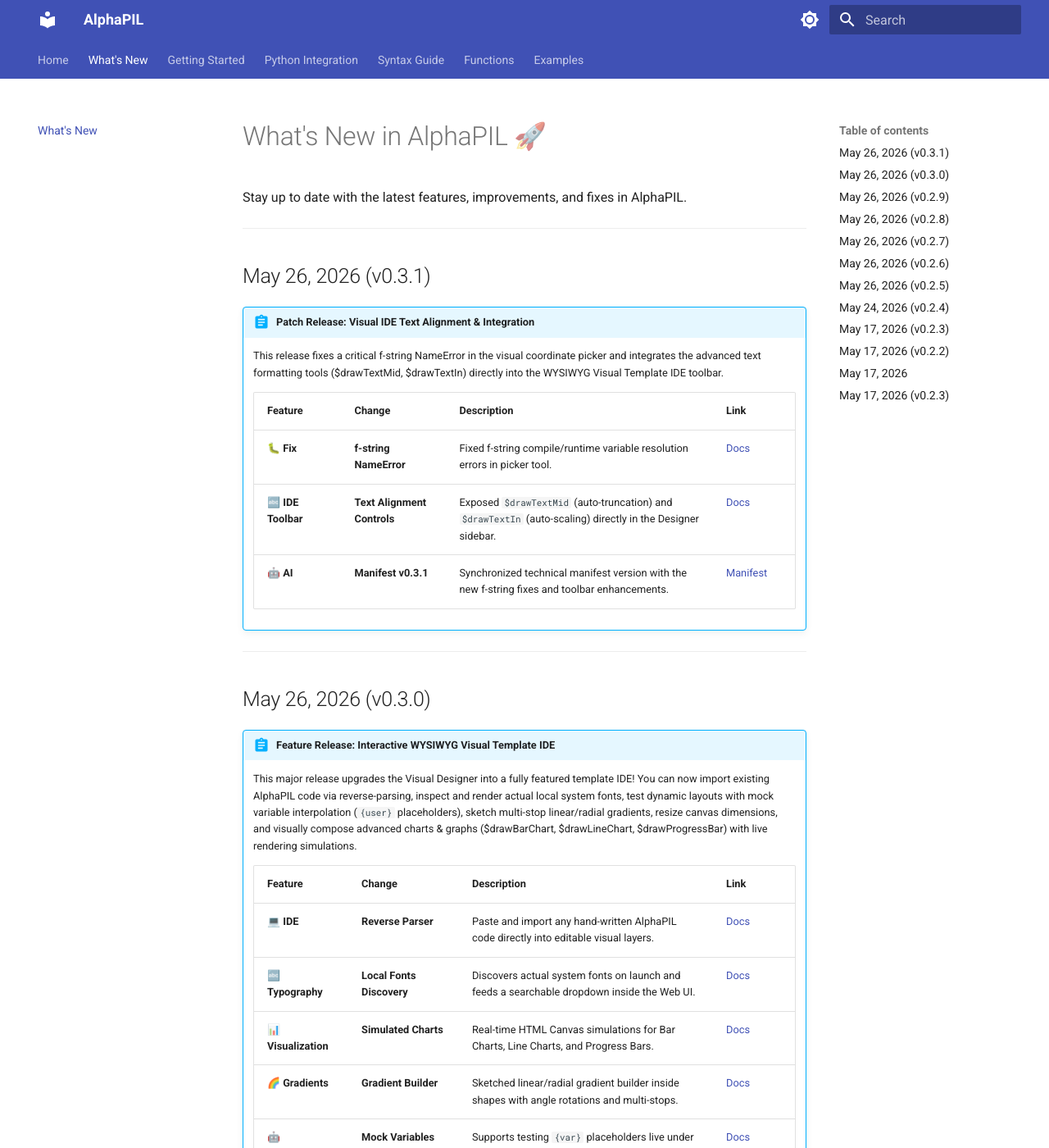
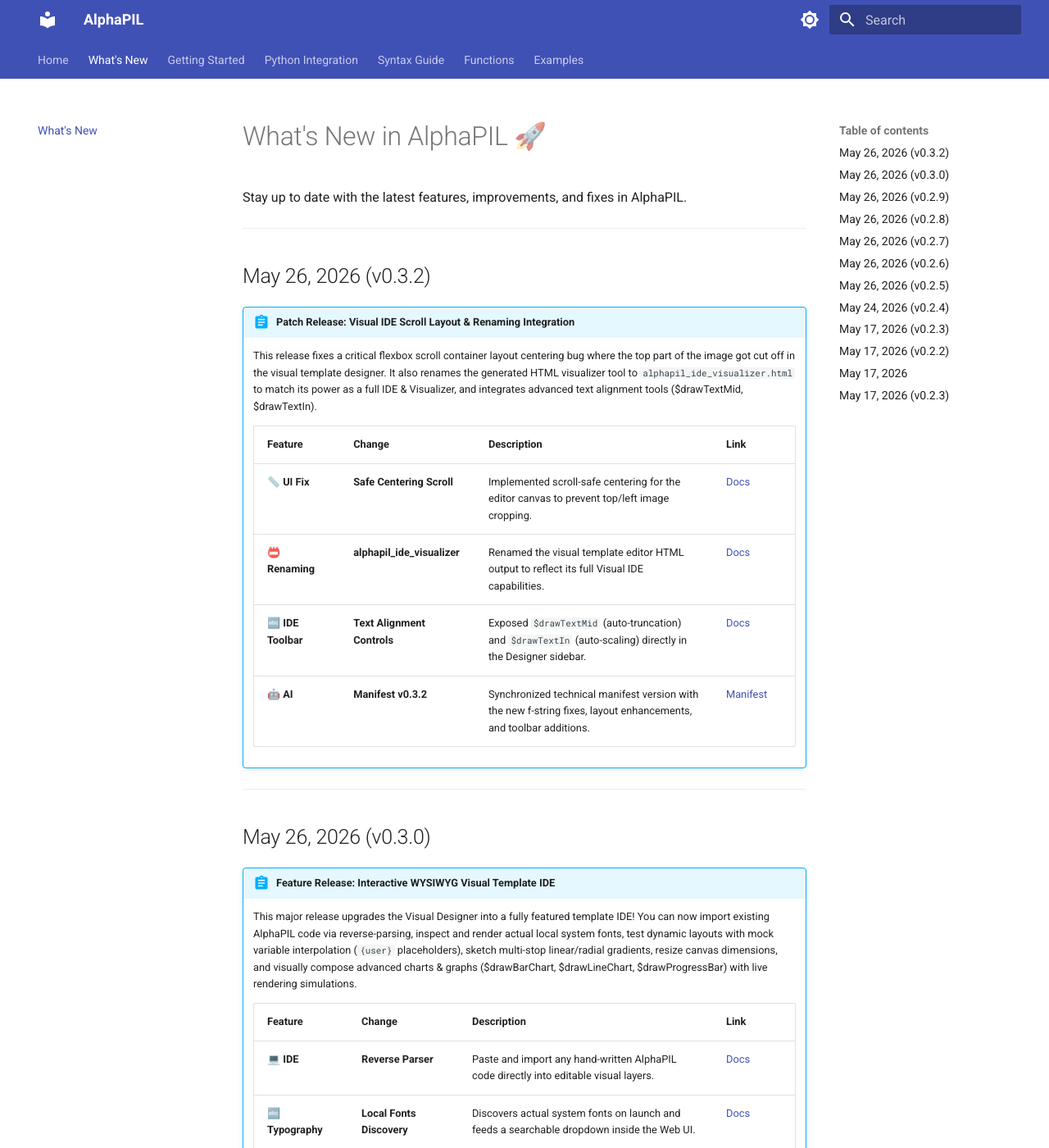
Before and after one commit to MeraLabs/alphapil, an MkDocs documentation site: the page built from docs/whats-new.md, in a window 1280 px wide and 1400 px high. Shown: the whole window at 82% size. Built offline with MkDocs 1.6.1 and Material for MkDocs 9.7.7, drawn with Linux system fonts in a browser that asks for light colours.

Commit message:
chore: release v0.3.2 with scrolling layout fixes, renamed Visual IDE html, and alignment toolbar

```diff
--- a/ALPHAPIL_MANIFEST.txt
+++ b/ALPHAPIL_MANIFEST.txt
@@ -1,4 +1,4 @@
-ALPHAPIL TECHNICAL MANIFEST (V0.3.1)
+ALPHAPIL TECHNICAL MANIFEST (V0.3.2)
 ====================================
 Guide for AI Agents to write professional AlphaPIL templates.
 
--- a/docs/whats-new.md
+++ b/docs/whats-new.md
@@ -4,15 +4,16 @@ Stay up to date with the latest features, improvements, and fixes in AlphaPIL.
 
 ---
 
-## May 26, 2026 (v0.3.1)
-!!! abstract "Patch Release: Visual IDE Text Alignment & Integration"
-    This release fixes a critical f-string NameError in the visual coordinate picker and integrates the advanced text formatting tools ($drawTextMid, $drawTextIn) directly into the WYSIWYG Visual Template IDE toolbar.
+## May 26, 2026 (v0.3.2)
+!!! abstract "Patch Release: Visual IDE Scroll Layout & Renaming Integration"
+    This release fixes a critical flexbox scroll container layout centering bug where the top part of the image got cut off in the visual template designer. It also renames the generated HTML visualizer tool to `alphapil_ide_visualizer.html` to match its power as a full IDE & Visualizer, and integrates advanced text alignment tools ($drawTextMid, $drawTextIn).
 
     | Feature | Change | Description | Link |
     | :--- | :--- | :--- | :--- |
-    | **🐛 Fix** | **f-string NameError** | Fixed f-string compile/runtime variable resolution errors in picker tool. | [Docs](functions/utils/open_coordinate_picker.md) |
+    | **📏 UI Fix** | **Safe Centering Scroll** | Implemented scroll-safe centering for the editor canvas to prevent top/left image cropping. | [Docs](functions/utils/open_coordinate_picker.md) |
+    | **📛 Renaming** | **alphapil_ide_visualizer** | Renamed the visual template editor HTML output to reflect its full Visual IDE capabilities. | [Docs](functions/utils/open_coordinate_picker.md#features) |
     | **🔤 IDE Toolbar** | **Text Alignment Controls** | Exposed `$drawTextMid` (auto-truncation) and `$drawTextIn` (auto-scaling) directly in the Designer sidebar. | [Docs](functions/utils/open_coordinate_picker.md#features) |
-    | **🤖 AI** | **Manifest v0.3.1** | Synchronized technical manifest version with the new f-string fixes and toolbar enhancements. | [Manifest](ALPHAPIL_MANIFEST.txt) |
+    | **🤖 AI** | **Manifest v0.3.2** | Synchronized technical manifest version with the new f-string fixes, layout enhancements, and toolbar additions. | [Manifest](ALPHAPIL_MANIFEST.txt) |
 
 ---
 
--- a/pyproject.toml
+++ b/pyproject.toml
@@ -4,7 +4,7 @@ build-backend = "setuptools.build_meta"
 
 [project]
 name = "alphapil"
-version = "0.3.1"
+version = "0.3.2"
 description = "An asynchronous, template-based image generation engine"
 authors = [{name = "MeraLabs", email = "meralabs.official@gmail.com"}]
 license = "MIT"
--- a/src/alphapil/__init__.py
+++ b/src/alphapil/__init__.py
@@ -5,7 +5,7 @@ This package provides a powerful recursive parser for handling nested functions
 in image generation templates, with support for asynchronous operations.
 """
 
-__version__ = "0.3.1"
+__version__ = "0.3.2"
 __author__ = "MeraLabs"
 
 from .engine import CanvasEngine
```
